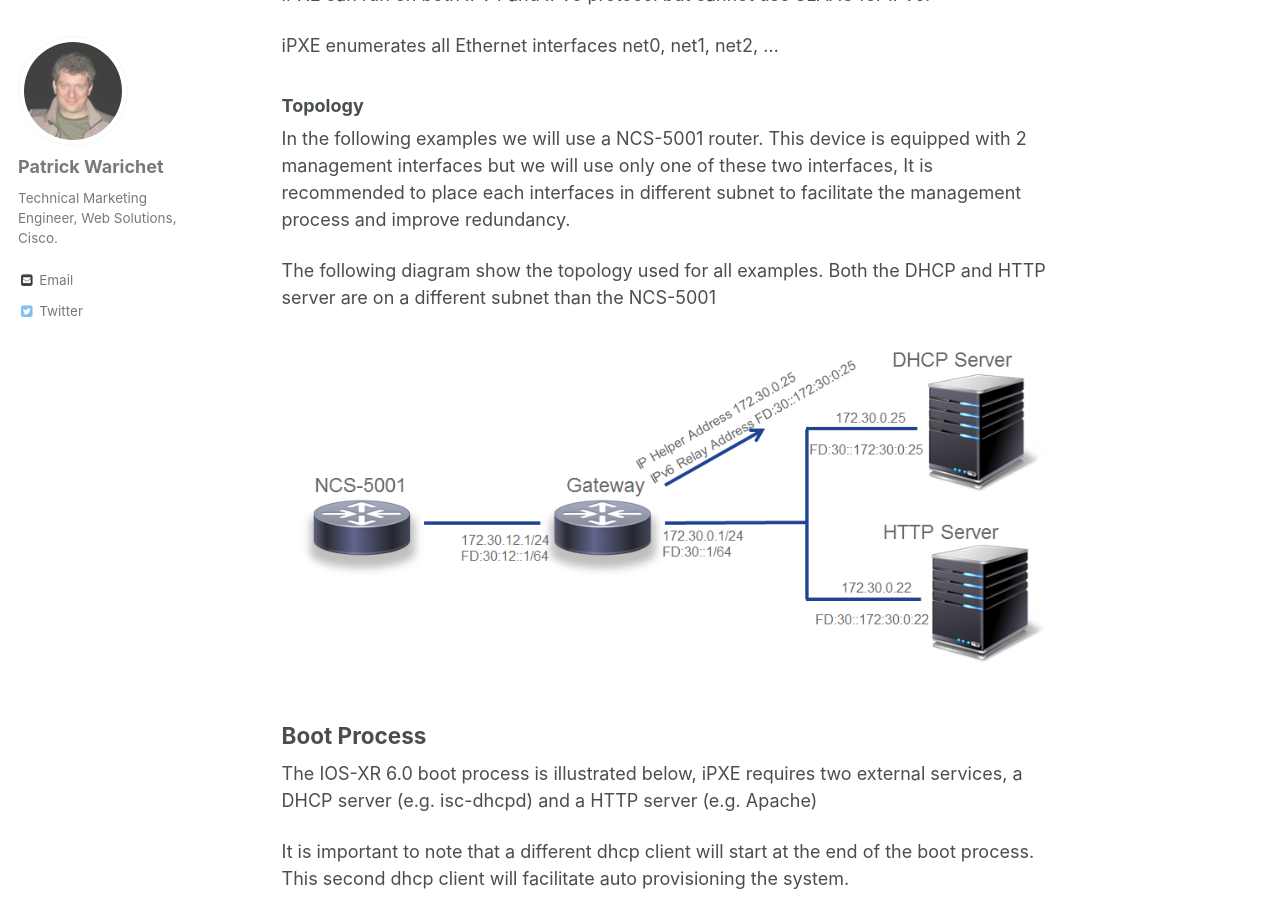
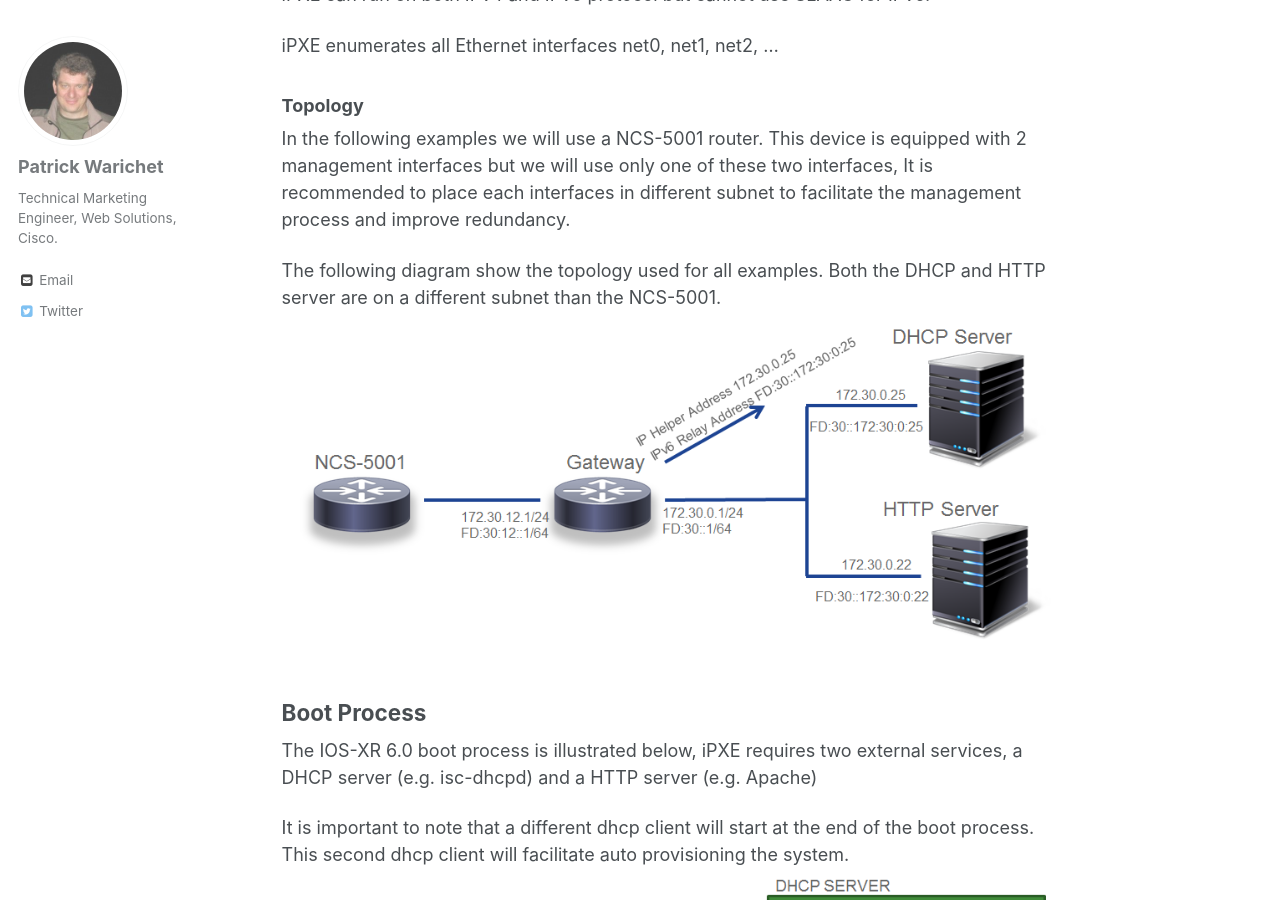
Before and after one commit to xrdocs/software-management, a Jekyll site: the page built from _tutorials/2016-07-27-ipxe-deep-dive.md, in a window 1280 px wide and 900 px high, scrolled down 790 px. Built offline with Jekyll 4.4.1, drawn with Linux system fonts in a browser that asks for light colours; comment, search, counter and statistics services are not loaded.

```diff
--- a/_tutorials/2016-07-27-ipxe-deep-dive.md
+++ b/_tutorials/2016-07-27-ipxe-deep-dive.md
@@ -30,8 +30,7 @@ iPXE enumerates all Ethernet interfaces net0, net1, net2, ...
 
 In the following examples we will use a NCS-5001 router.  This device is equipped with 2 management interfaces but we will use only one of these two interfaces, It is recommended to place each interfaces in different subnet to facilitate the management process and improve redundancy.
 
-The following diagram show the topology used for all examples. Both the DHCP and HTTP server are on a different subnet than the NCS-5001
-
+The following diagram show the topology used for all examples. Both the DHCP and HTTP server are on a different subnet than the NCS-5001.
 ![topology.png]({{site.baseurl}}/images/topology.png)
 
 ## Boot Process
@@ -39,7 +38,6 @@ The following diagram show the topology used for all examples. Both the DHCP and
 The IOS-XR 6.0 boot process is illustrated below, iPXE requires two external services, a DHCP server (e.g. isc-dhcpd) and a HTTP server (e.g. Apache)
 
 It is important to note that a different dhcp client will start at the end of the boot process. This second dhcp client will facilitate auto provisioning the system.
-
 ![boot-process.png]({{site.baseurl}}/images/boot-process.png)
 
 By default all NCS series router boot from the local disk, there are 2 options to force the system to boot using iPXE: If the device is already booted you can issue the command "hw-module location <location> bootmedia network reload" in admin mode to force the system to reboot in iPXE mode.
```
Also changed, not shown: other parts of _tutorials/2016-07-27-ipxe-deep-dive.md (+2 -0 lines).
